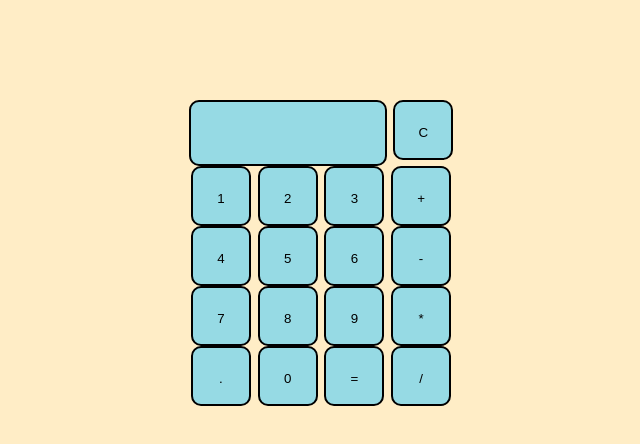
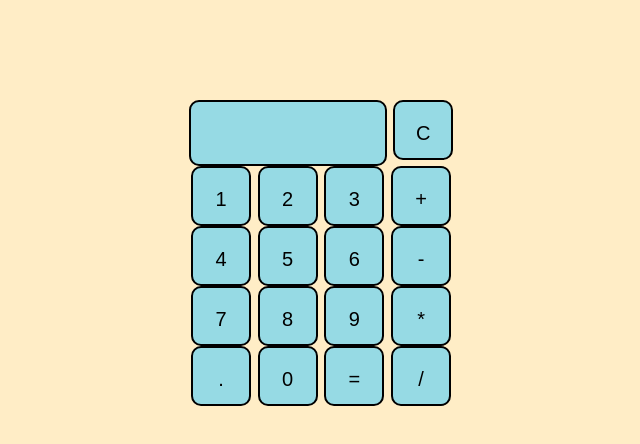
Before and after one commit to on-da/calculator-js, a plain HTML site: page index.html in a window 1280 px wide. Shown: the full height of the page, 319-959 px from the left. Drawn offline with Linux system fonts and the light colour scheme.

Commit message:
一応完成

```diff
--- a/calculator.css
+++ b/calculator.css
@@ -14,7 +14,9 @@ input{
     text-align:center;
     border-radius:10px;
     border:2px solid #000;
-    transition:0.1s
+    transition:0.1s;
+    font-size: 20px;
+
 }
 
 .formFlame{
```
Also changed, not shown: 2 other files.
